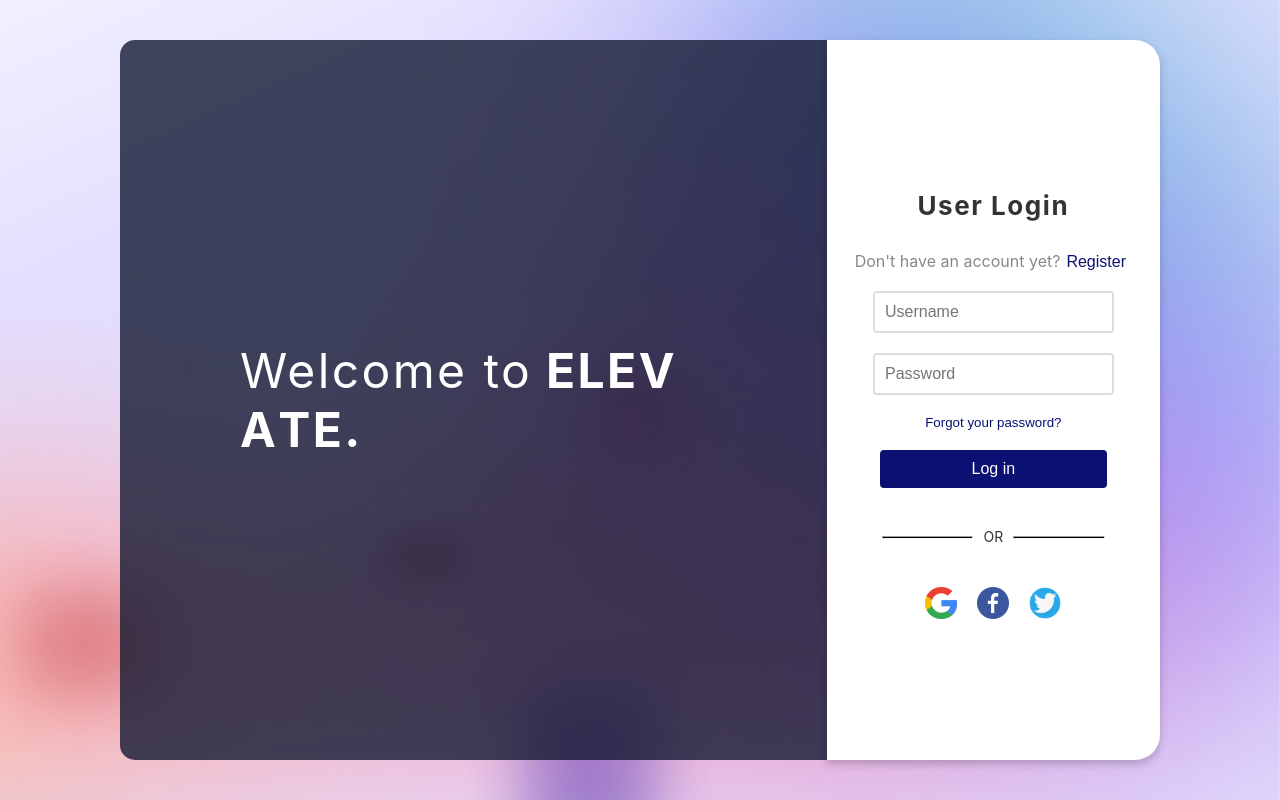
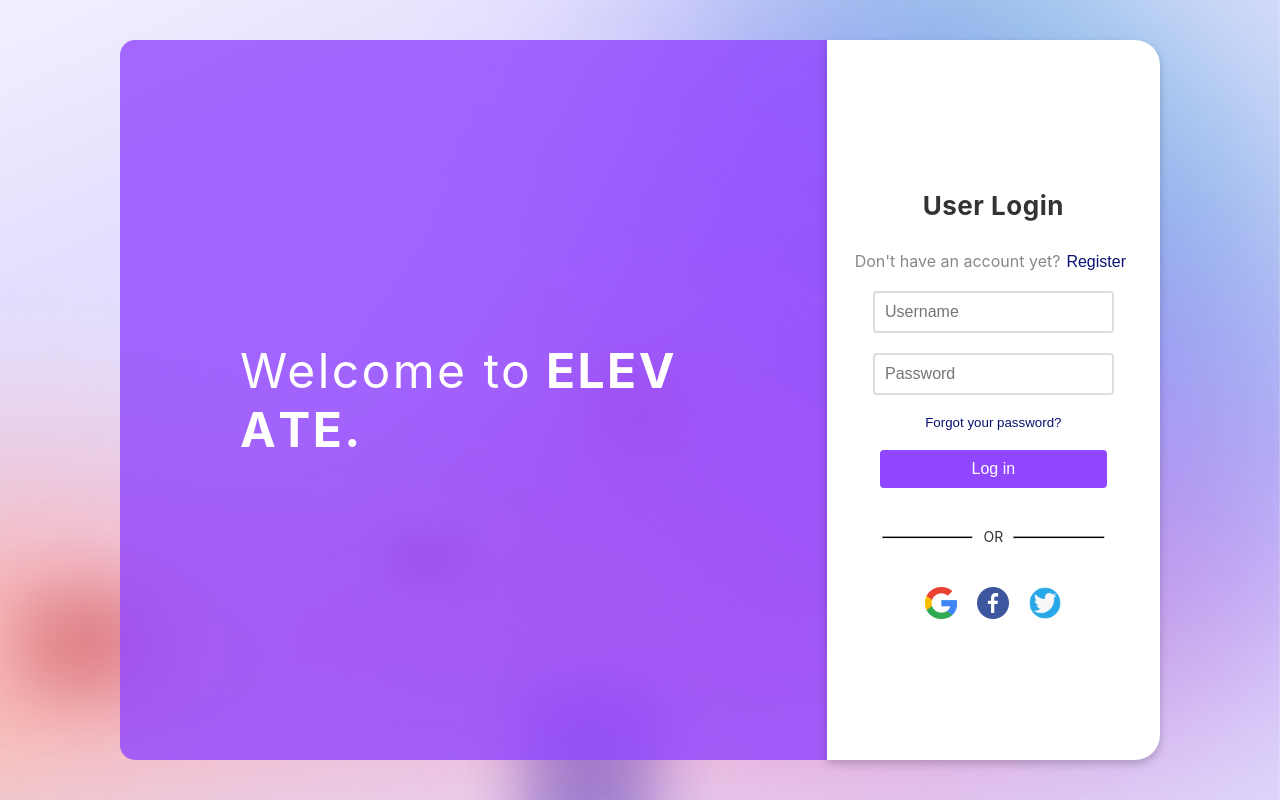
Before and after one commit to JZYNX/Elevate., a React (Create React App) app in the folder crm/: page / in a window 1280 px wide. Built offline with nearby package versions, Linux system fonts and the light colour scheme.

Commit message:
colour change

```diff
--- a/crm/src/pages/Login.jsx
+++ b/crm/src/pages/Login.jsx
@@ -31,7 +31,7 @@ const BackgroundImage = styled.img`
 const WelcomeMessage = styled.div`
   flex: 1.4;
   height: 90vh;
-  background-color: rgba(20, 25, 50, 0.8);
+  background-color: rgba(145, 70, 255, 0.8);
   display: flex;
   flex-direction: column;
   justify-content: center;
@@ -67,7 +67,7 @@ const LoginForm = styled.div`
     font-size: 26px;
     margin-bottom: 30px;
     font-weight: Normal;
-    letter-spacing: 0.06em;
+    letter-spacing: 0.02em;
   }
 
   // INPUT BOX
@@ -86,7 +86,7 @@ const LoginForm = styled.div`
     width: 68%;
     padding: 10px;
     margin: 10px 0;
-    background-color: #0a1172;
+    background-color: rgba(145, 70, 255, 1);
     color: white;
     border: none;
     border-radius: 4px;
```
